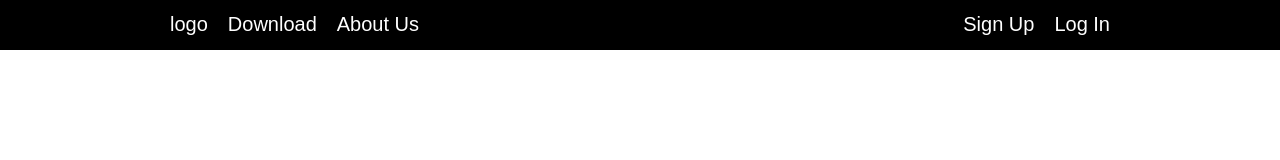
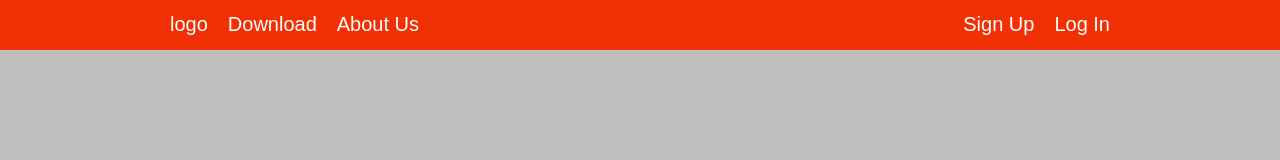
Before and after one commit to Calphast/audioWebsite, a plain HTML site: page templates/about-us.html in a window 1280 px wide. Drawn offline with Linux system fonts and the light colour scheme.

Commit message:
added new colors and formatted nav better

```diff
--- a/static/css/about-us.css
+++ b/static/css/about-us.css
@@ -7,8 +7,21 @@
     padding: 0;
 }
 
+:root {
+    --bg-color: #BFBFBF;
+    --accent_1: #F24405;
+    --accent_2: #D9896C;
+    --accent_3: #F23005;
+    --accent_4: #F26849;
+}
+
 body {
     font-family: 'Montserrat', sans-serif;
+    background-color: var(--bg-color);
+}
+
+li {
+    list-style: none;
 }
 
 ul li a {
@@ -21,7 +34,7 @@ ul li a {
 .nav {
     width: 100%;
     height: 50px;
-    background-color: black;
+    background-color: var(--accent_3);
 }
 
 .nav-contents {
--- a/static/css/index.css
+++ b/static/css/index.css
@@ -7,8 +7,21 @@
     padding: 0;
 }
 
+:root {
+    --bg-color: #BFBFBF;
+    --accent_1: #F24405;
+    --accent_2: #D9896C;
+    --accent_3: #F23005;
+    --accent_4: #F26849;
+}
+
 body {
     font-family: 'Montserrat', sans-serif;
+    background-color: var(--bg-color);
+}
+
+li {
+    list-style: none;
 }
 
 ul li a {
@@ -21,7 +34,7 @@ ul li a {
 .nav {
     width: 100%;
     height: 50px;
-    background-color: black;
+    background-color: var(--accent_3);
 }
 
 .nav-contents {
```
